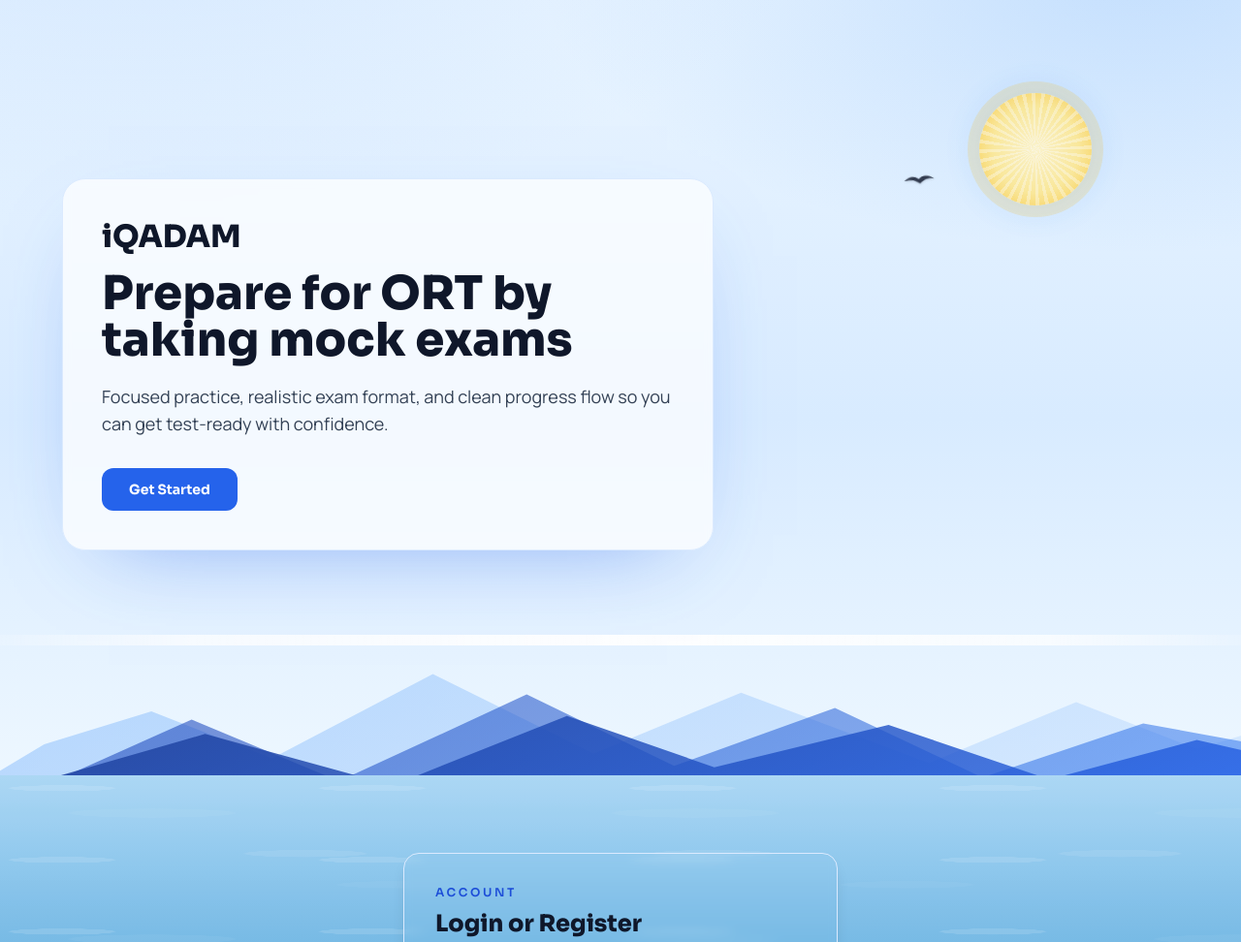
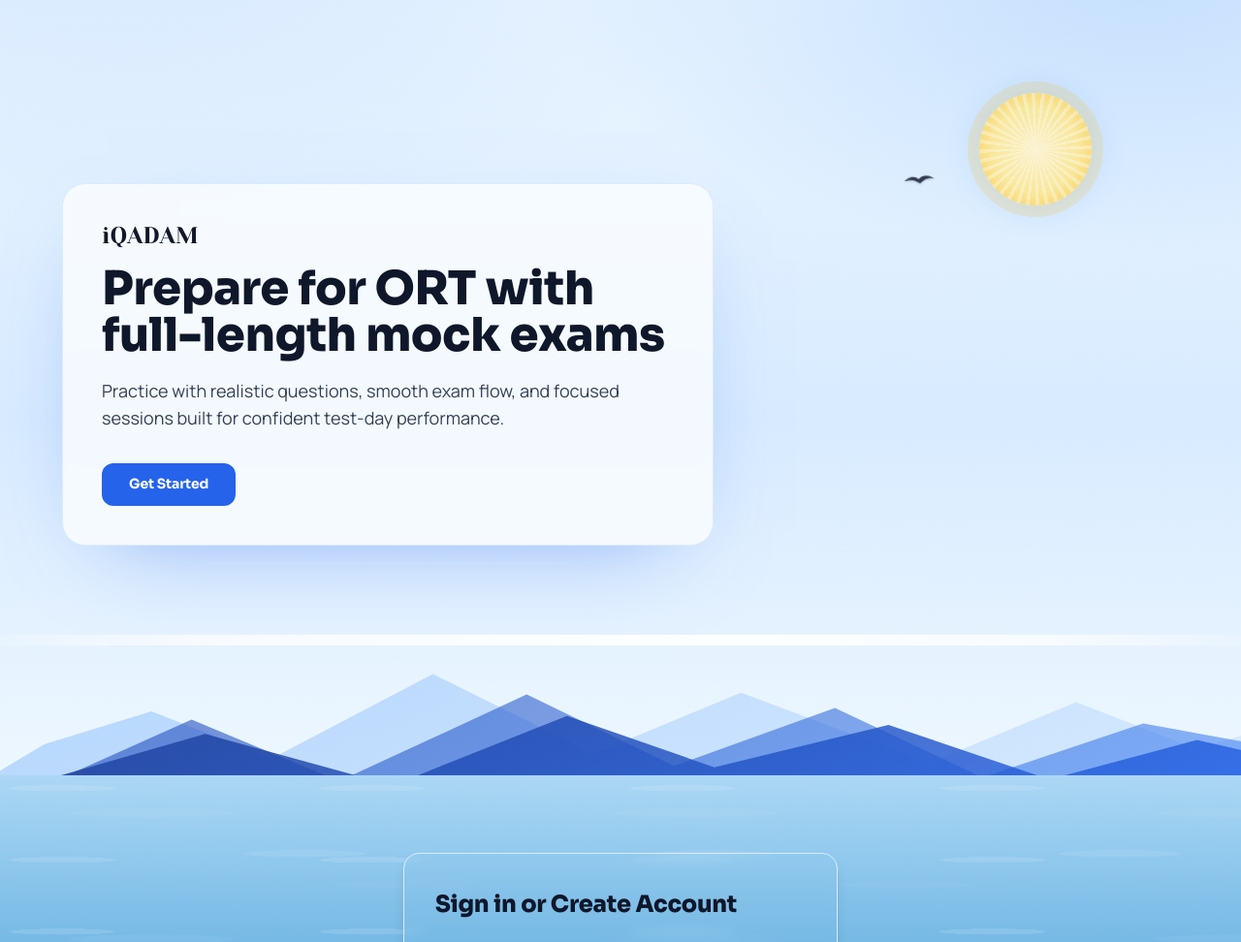
Before and after one commit to baistangz/iqadam, a website: page frontend/index.html in a window 1280 px wide. Shown: the top 972 px of the page at 97% size. Drawn offline with nearby package versions, Linux system fonts and the light colour scheme; files that its build step writes are made by us from their sources; no server answers.

Commit message:
experiment font

```diff
--- a/frontend/index.html
+++ b/frontend/index.html
@@ -6,7 +6,7 @@
     <title>iQADAM</title>
     <link rel="preconnect" href="https://fonts.googleapis.com">
     <link rel="preconnect" href="https://fonts.gstatic.com" crossorigin>
-    <link href="https://fonts.googleapis.com/css2?family=Manrope:wght@400;500;600;700;800&family=Sora:wght@600;700;800&display=swap" rel="stylesheet">
+    <link href="https://fonts.googleapis.com/css2?family=Manrope:wght@400;500;600;700;800&family=Sora:wght@600;700;800&family=Yeseva+One&display=swap" rel="stylesheet">
     <script src="https://challenges.cloudflare.com/turnstile/v0/api.js?render=explicit" async defer></script>
     <link rel="stylesheet" href="/assets/styles.css">
 </head>
@@ -16,11 +16,11 @@
         <div class="relative z-10 mx-auto flex min-h-[78vh] max-w-6xl items-center">
             <div class="max-w-2xl rounded-3xl border border-blue-100 bg-white/70 p-7 shadow-[0_32px_90px_-48px_rgba(37,99,235,0.55)] backdrop-blur-sm md:p-10">
                 <p class="brand-mark">iQADAM</p>
-                <h1 class="font-display mt-4 text-3xl font-extrabold leading-tight text-slate-900 md:text-5xl">
-                    Prepare for ORT by taking mock exams
+                <h1 class="font-display mt-4 text-3xl font-extrabold leading-tight tracking-tight text-slate-900 md:text-5xl">
+                    Prepare for ORT with full-length mock exams
                 </h1>
                 <p class="mt-5 text-base leading-relaxed text-slate-700 md:text-lg">
-                    Focused practice, realistic exam format, and clean progress flow so you can get test-ready with confidence.
+                    Practice with realistic questions, smooth exam flow, and focused sessions built for confident test-day performance.
                 </p>
                 <div class="mt-8 flex flex-wrap items-center gap-3">
                     <a href="#auth-section" class="font-display inline-flex items-center justify-center rounded-xl bg-blue-600 px-7 py-3 text-sm font-bold text-white transition hover:bg-blue-700">
@@ -46,8 +46,7 @@
 
     <section id="auth-section" class="auth-lake fade-transition relative min-h-[58svh] overflow-hidden px-4 pb-6 pt-6 md:min-h-[54svh] md:px-8 md:pb-8 md:pt-8">
         <div id="auth-screen" class="relative z-10 mx-auto mt-10 max-w-md rounded-2xl border border-blue-100 bg-white/96 p-6 shadow-lg backdrop-blur-sm md:mt-12 md:p-8">
-            <p class="font-display text-xs font-semibold uppercase tracking-[0.22em] text-blue-700">Account</p>
-            <h2 class="font-display mt-2 text-2xl font-extrabold text-slate-900">Login or Register</h2>
+            <h2 class="font-display mt-1 text-2xl font-extrabold tracking-tight text-slate-900">Sign in or Create Account</h2>
 
             <div class="mt-6 mb-6 grid grid-cols-2 rounded-xl bg-blue-50 p-1">
                 <button id="tab-login" class="rounded-lg bg-blue-600 px-4 py-2.5 text-sm font-semibold text-white transition">Login</button>
--- a/frontend/src/styles.css
+++ b/frontend/src/styles.css
@@ -23,10 +23,15 @@
             min-height: 100vh;
             background: linear-gradient(180deg, #f9fcff 0%, #f4f8ff 100%);
             overflow-x: hidden;
+            text-rendering: geometricPrecision;
+            -webkit-font-smoothing: antialiased;
+            -moz-osx-font-smoothing: grayscale;
         }
 
         .font-display {
             font-family: "Sora", sans-serif;
+            letter-spacing: -0.01em;
+            text-rendering: geometricPrecision;
         }
 
         .fade-transition {
@@ -160,17 +165,18 @@
 
         .brand-mark {
             display: inline-block;
-            font-family: "Sora", sans-serif;
-            font-size: 1.5rem;
-            line-height: 1.2;
-            font-weight: 800;
-            letter-spacing: 0;
-            color: #0f172a;
+            font-family: "Yeseva One", "Sora", serif;
+            font-size: 1.25rem;
+            line-height: 1.15;
+            font-weight: 400;
+            letter-spacing: 0.015em;
+            color: #111827;
             text-shadow: none;
+            text-rendering: geometricPrecision;
         }
 
         @media (min-width: 768px) {
             .brand-mark {
-                font-size: 2rem;
+                font-size: 1.5rem;
             }
         }
```
